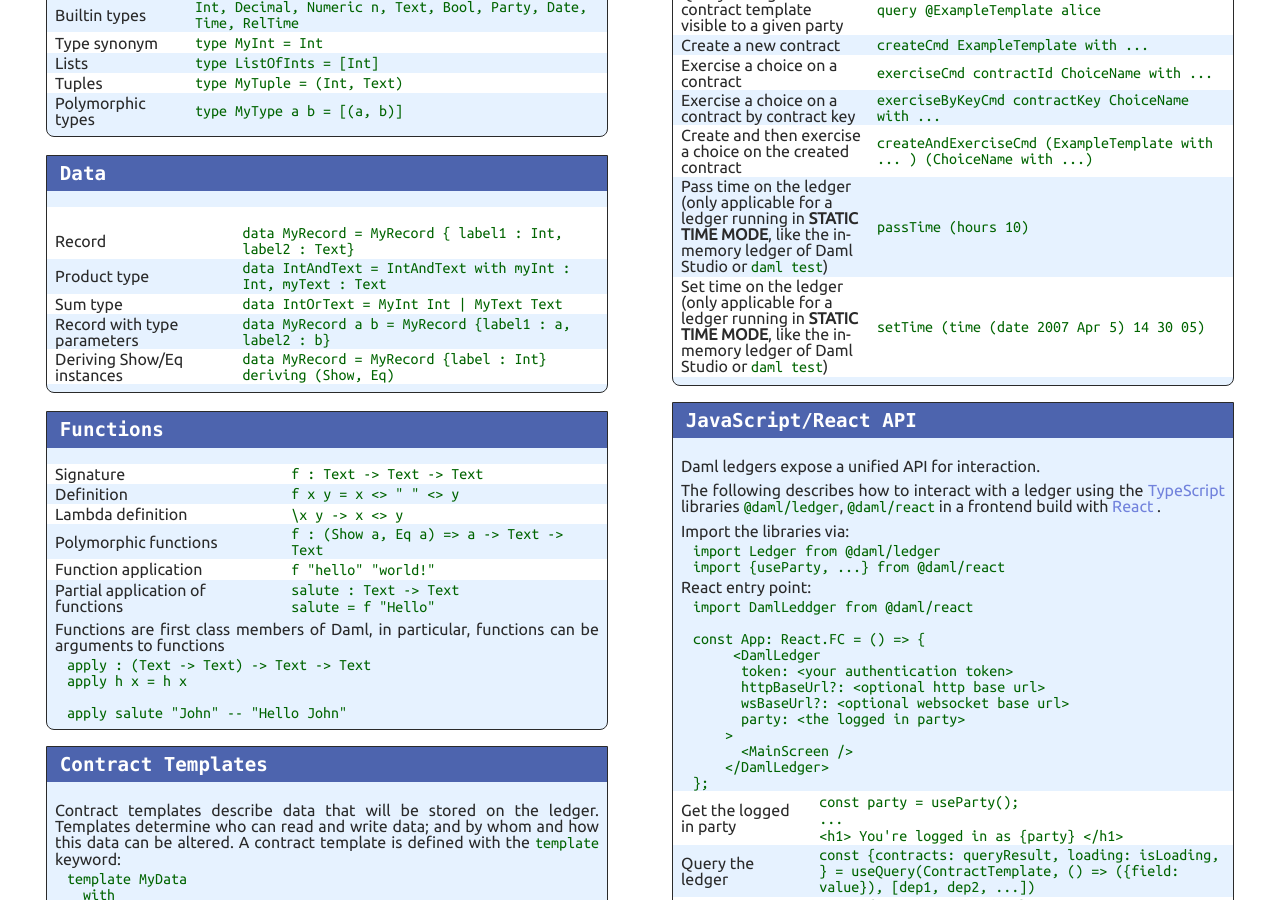
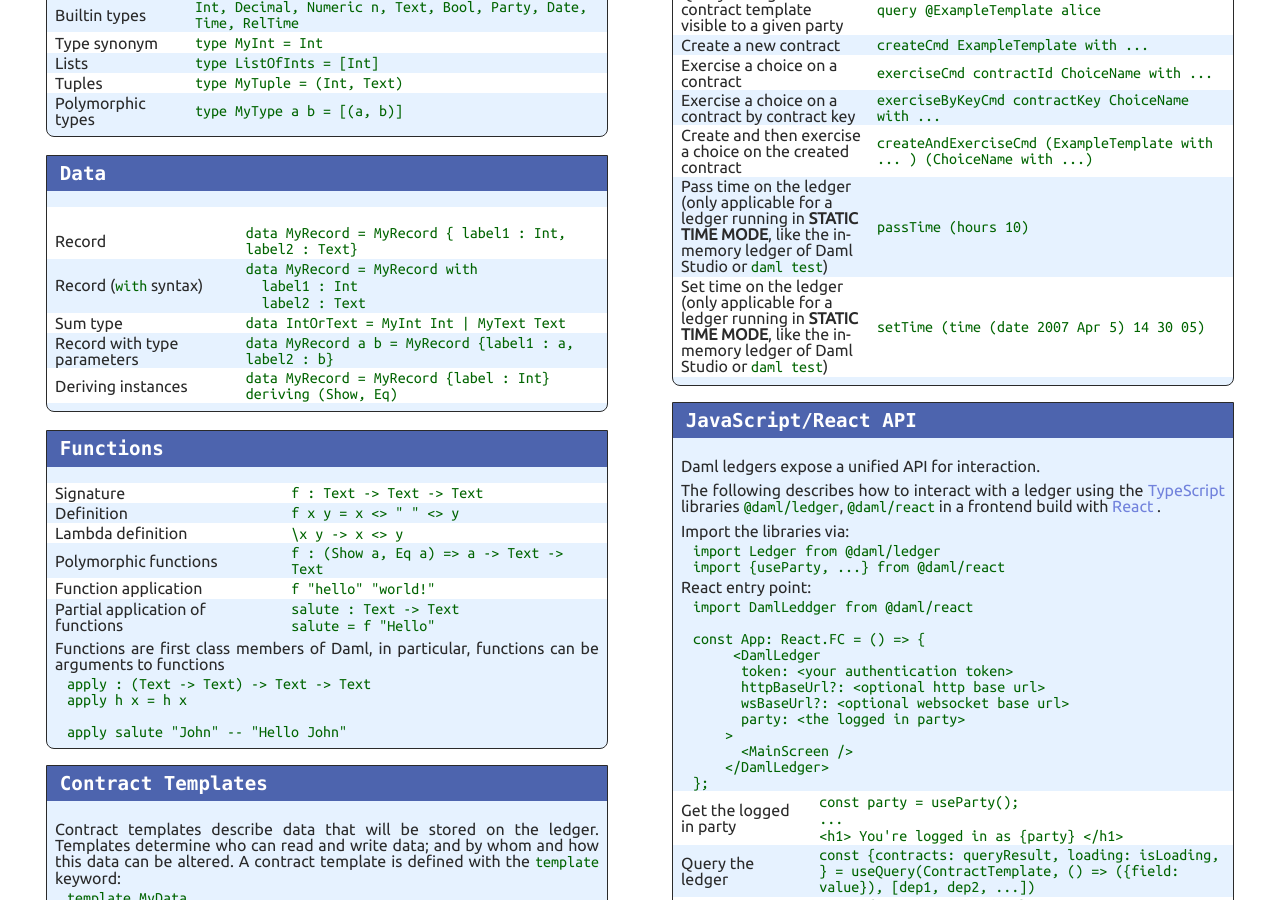
Before and after one commit to digital-asset/daml-cheat-sheet, a Jekyll site: the page built from index.html, in a window 1280 px wide and 900 px high, scrolled down 1898 px. Built offline with Jekyll 4.4.1, drawn with Linux system fonts in a browser that asks for light colours.

Commit message:
Reformatted table, redid product type

```diff
--- a/_includes/en/Data.md
+++ b/_includes/en/Data.md
@@ -1,7 +1,7 @@
-|                      |                                                       |
-| -------------------- | ----------------------------------------------------- |
-| Record | `data MyRecord = MyRecord { label1 : Int, label2 : Text}` |
-| Product type | `data IntAndText = IntAndText with myInt : Int, myText : Text` |
-| Sum type | `data IntOrText = MyInt Int | MyText Text` |
-| Record with type parameters | `data MyRecord a b = MyRecord {label1 : a, label2 : b}` |
-| Deriving Show/Eq instances | `data MyRecord = MyRecord {label : Int} deriving (Show, Eq)` |
+|                             |                                                                          |
+|-----------------------------|--------------------------------------------------------------------------|
+| Record                      | `data MyRecord = MyRecord { label1 : Int, label2 : Text}`                |
+| Record (`with` syntax)      | `data MyRecord = MyRecord with`<br>`  label1 : Int`<br>`  label2 : Text` |
+| Sum type                    | `data IntOrText = MyInt Int | MyText Text`                               |
+| Record with type parameters | `data MyRecord a b = MyRecord {label1 : a, label2 : b}`                  |
+| Deriving instances          | `data MyRecord = MyRecord {label : Int} deriving (Show, Eq)`             |
```
